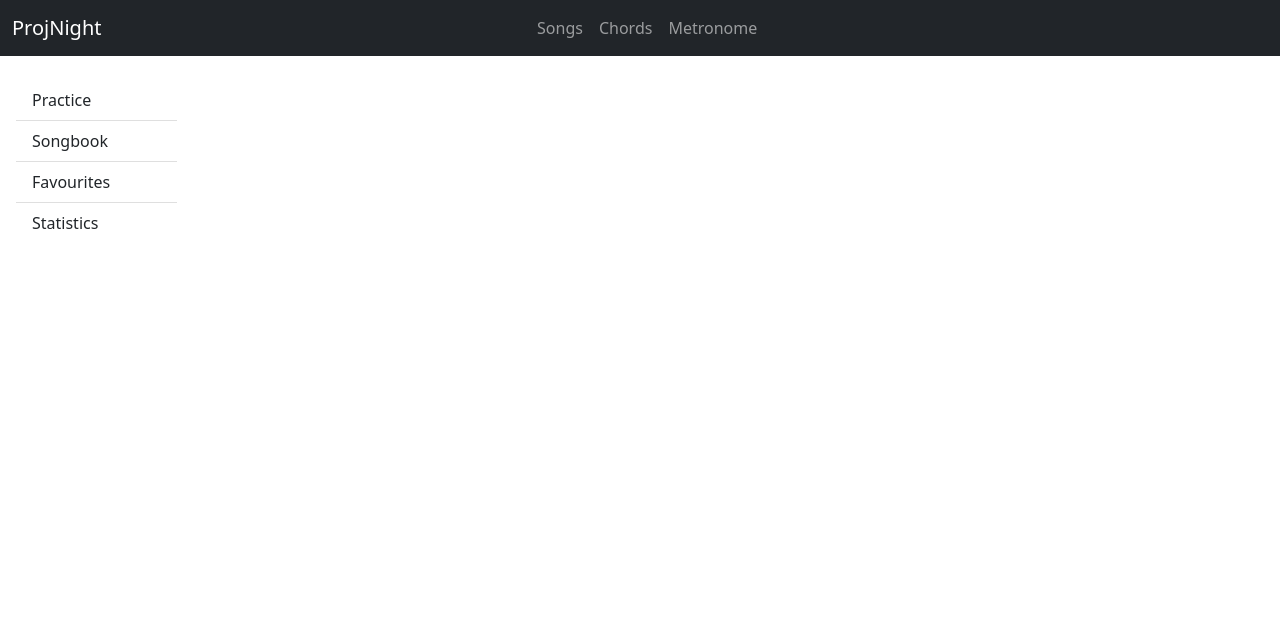
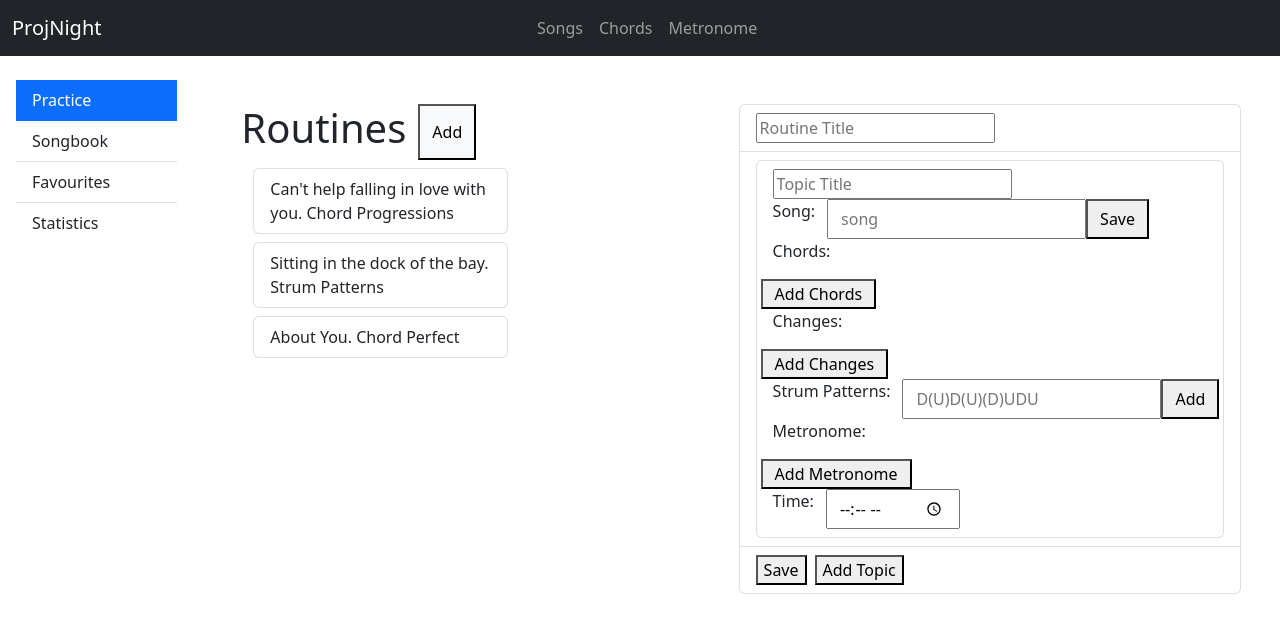
Before and after one commit to Sabin-B-99/ProjectNightingale, an Angular app in the folder ProjectNightingaleFrontend/: page /routines/create in a window 1280 px wide. Before the commit this address led to /. Shown: the top 632 px of the page. Built offline with nearby package versions, Linux system fonts and the light colour scheme.

Commit message:
Minor: Implemented dynamic component for routine creation form

```diff
--- a/ProjectNightingaleFrontend/src/app/app-routing.module.ts
+++ b/ProjectNightingaleFrontend/src/app/app-routing.module.ts
@@ -6,6 +6,7 @@ import {SongbooksComponent} from "./songbook/songbooks.component";
 import {RoutineDetailComponent} from "./routines/routine-detail/routine-detail.component";
 import {RoutinesComponent} from "./routines/routines.component";
 import {SongDetailComponent} from "./songs/song-detail/song-detail.component";
+import {RoutineCreatorComponent} from "./routines/routine-creator/routine-creator.component";
 
 const appRoutes: Routes = [
   {path: '', pathMatch: "full", redirectTo:'/routines'},
@@ -17,7 +18,8 @@ const appRoutes: Routes = [
   {path: 'chords', component: ChordsComponent},
   {path: 'routines', component: RoutinesComponent,
     children: [
-      {path: ':id/topics', component: RoutineDetailComponent}
+      {path: ':id/topics', component: RoutineDetailComponent},
+      {path: 'create', component: RoutineCreatorComponent}
     ]},
 ]
 @NgModule({
--- /dev/null
+++ b/ProjectNightingaleFrontend/src/app/directives/routine-creation-form-host.directive.ts
@@ -0,0 +1,11 @@
+import {Directive, ViewContainerRef} from '@angular/core';
+
+@Directive({
+  selector: '[appRoutineCreationFormHost]'
+})
+export class RoutineCreationFormHostDirective {
+
+
+  constructor(public viewContainerRef: ViewContainerRef) { }
+
+}
--- a/ProjectNightingaleFrontend/src/app/routines/routine-creator/routine-creator.component.html
+++ b/ProjectNightingaleFrontend/src/app/routines/routine-creator/routine-creator.component.html
@@ -1,20 +1,23 @@
 <div class="mt-sm-5">
-  <form class="row-cols-md-auto">
+  <form class="row-cols-md-auto" [formGroup]="routineCreationForm" (ngSubmit)="onRoutineSubmitted()">
     <ul class="list-group container">
       <li class="list-group-item">
         <a>
-          <input type="text" placeholder="Routine Title">
+          <input type="text"
+                 formControlName="titleInput"
+                 placeholder="Routine Title">
         </a>
       </li>
       <li class="list-group-item">
         <a>
-          <app-topic-creator></app-topic-creator>
+          <ng-template appRoutineCreationFormHost></ng-template>
+<!--          <app-topic-creator [parentRoutineFormObservable]="routineFormSubject"></app-topic-creator>-->
         </a>
       </li>
       <li class="list-group-item">
         <a>
           <button type="submit" class="me-sm-1">Save</button>
-          <button type="button" class="ms-sm-1" (click)="topicAdded()">Add Topic</button>
+          <button type="button" class="ms-sm-1" (click)="onAddTopicClicked()">Add Topic</button>
         </a>
       </li>
     </ul>
--- a/ProjectNightingaleFrontend/src/app/routines/routine-creator/routine-creator.component.ts
+++ b/ProjectNightingaleFrontend/src/app/routines/routine-creator/routine-creator.component.ts
@@ -1,14 +1,44 @@
-import { Component } from '@angular/core';
+import {Component, ComponentRef, OnInit, ViewChild} from '@angular/core';
+import {FormControl, FormGroup} from "@angular/forms";
+import {TopicCreatorComponent} from "../routine-detail/topics/topic-creator/topic-creator.component";
+import {Subject} from "rxjs";
+import {RoutineCreationFormHostDirective} from "../../directives/routine-creation-form-host.directive";
+import {Topic} from "../../models/topic-model/topic";
 
 @Component({
   selector: 'app-routine-creator',
   templateUrl: './routine-creator.component.html',
   styleUrls: ['./routine-creator.component.css']
 })
-export class RoutineCreatorComponent {
-  totalTopicInRoutine:number= 0;
+export class RoutineCreatorComponent implements OnInit{
 
-   topicAdded():void  {
-    this.totalTopicInRoutine += 1;
+
+
+
+  routineFormSubject: Subject<FormGroup> = new Subject<FormGroup>();
+  routineCreationForm: FormGroup;
+
+
+  @ViewChild(RoutineCreationFormHostDirective, {static: true})
+  routineCreationFormHost: RoutineCreationFormHostDirective;
+
+
+
+  onRoutineSubmitted() {
+     this.routineFormSubject.next(this.routineCreationForm);
+     console.log(this.routineCreationForm);
+  }
+
+
+  onAddTopicClicked(){
+    const topicFormRef: ComponentRef<TopicCreatorComponent> = this.routineCreationFormHost.viewContainerRef
+       .createComponent<TopicCreatorComponent>(TopicCreatorComponent);
+  }
+
+  ngOnInit(): void {
+     this.routineCreationForm = new FormGroup({
+       'titleInput': new FormControl(null)
+     });
+     this.onAddTopicClicked();
   }
 }
--- a/ProjectNightingaleFrontend/src/app/routines/routine-detail/topics/topic-creator/topic-creator.component.html
+++ b/ProjectNightingaleFrontend/src/app/routines/routine-detail/topics/topic-creator/topic-creator.component.html
@@ -1,25 +1,32 @@
 <div>
-  <div >
+  <form [formGroup]="topicForm">
     <ul class="list-group">
       <li class="list-group-item">
-        <a><input type="text" placeholder="Topic Title"/></a>
+        <a><input type="text"
+                  formControlName = "topicTitleInput"
+                  placeholder="Topic Title"/></a>
         <div class="row">
           <p class="col-sm-auto">Song:</p>
-          <input type="text" placeholder="song" class="col-sm-auto"/>
-          <button class="col-sm-auto">Save</button>
+          <input type="text"
+                 formControlName="topicSongInput"
+                 placeholder="song" class="col-sm-auto"/>
+          <button type="button" class="col-sm-auto">Save</button>
         </div>
         <div class="row">
           <p>Chords:</p>
-          <button class="col-sm-auto">Add Chords</button>
+          <button type="button" class="col-sm-auto">Add Chords</button>
         </div>
         <div class="row">
           <p>Changes:</p>
-          <button class="col-sm-auto">Add Changes</button>
+          <button type="button" class="col-sm-auto">Add Changes</button>
         </div>
         <div class="row">
           <p class="col-sm-auto">Strum Patterns:</p>
-          <input type="text" placeholder="D(U)D(U)(D)UDU" class="col-sm-auto"/>
-          <button class="col-sm-auto">Add</button>
+          <input type="text"
+                 placeholder="D(U)D(U)(D)UDU"
+                 formControlName="topicStrumPatternInput"
+                 class="col-sm-auto"/>
+          <button type="button" class="col-sm-auto">Add</button>
         </div>
         <div class="row">
           <p>Metronome:</p>
@@ -27,9 +34,11 @@
         </div>
         <div class="row">
           <p class="col-sm-auto">Time:</p>
-          <input type="time" class="col-sm-auto"/>
+          <input type="time"
+                 formControlName="topicTimeInput"
+                 class="col-sm-auto"/>
         </div>
       </li>
     </ul>
-  </div>
+  </form>
 </div>
--- a/ProjectNightingaleFrontend/src/app/routines/routine-detail/topics/topic-creator/topic-creator.component.ts
+++ b/ProjectNightingaleFrontend/src/app/routines/routine-detail/topics/topic-creator/topic-creator.component.ts
@@ -1,10 +1,36 @@
-import { Component } from '@angular/core';
+import {AfterViewInit, Component, Input, OnDestroy, OnInit} from '@angular/core';
+import {FormControl, FormGroup} from "@angular/forms";
+import {Observable, Subject, Subscription} from "rxjs";
 
 @Component({
   selector: 'app-topic-creator',
   templateUrl: './topic-creator.component.html',
   styleUrls: ['./topic-creator.component.css']
 })
-export class TopicCreatorComponent {
+export class TopicCreatorComponent implements OnInit, OnDestroy, AfterViewInit{
 
+  @Input() parentRoutineFormObservable: Observable<FormGroup> = new Observable();
+  parentRoutineFormSubscription: Subscription;
+
+  topicForm: FormGroup;
+
+  ngOnInit(): void {
+    this.topicForm = new FormGroup<any>({
+      'topicTitleInput': new FormControl(null),
+      'topicSongInput': new FormControl(null),
+      'topicStrumPatternInput': new FormControl(null),
+      'topicTimeInput': new FormControl(null)
+    });
+  }
+
+  ngOnDestroy(): void {
+    this.parentRoutineFormSubscription.unsubscribe();
+  }
+
+  ngAfterViewInit(): void {
+    this.parentRoutineFormSubscription = this.parentRoutineFormObservable
+      .subscribe((parentRoutineForm: FormGroup) =>{
+        console.log(parentRoutineForm);
+      });
+  }
 }
--- a/ProjectNightingaleFrontend/src/app/routines/routine-list/routine-list.component.html
+++ b/ProjectNightingaleFrontend/src/app/routines/routine-list/routine-list.component.html
@@ -4,8 +4,8 @@
       <div class="row">
         <h1 class="col-sm-auto">Routines</h1>
         <button type="button"
-                class="col-md-auto me-auto bg-light"
-                (click)="onRoutineAddBtnClicked()">Add</button>
+                (click)="onAddRoutineButtonClicked()"
+                class="col-md-auto me-auto bg-light">Add</button>
       </div>
       <div class="container mt-sm-2" *ngFor="let routine of routines; let id = index">
         <ul class="list-group col-md-7">
--- a/ProjectNightingaleFrontend/src/app/routines/routine-list/routine-list.component.ts
+++ b/ProjectNightingaleFrontend/src/app/routines/routine-list/routine-list.component.ts
@@ -10,8 +10,6 @@ import {ActivatedRoute, Params, Router} from "@angular/router";
 })
 export class RoutineListComponent implements OnInit{
 
-  @Output()
-  routineAddBtnClickEmitter: EventEmitter<void> = new EventEmitter<void>();
 
   public routines: Routine[];
   constructor(private routineService: RoutineService,
@@ -26,7 +24,7 @@ export class RoutineListComponent implements OnInit{
     this.router.navigate([id, 'topics'], {relativeTo: this.route});
   }
 
-  onRoutineAddBtnClicked() {
-    this.routineAddBtnClickEmitter.emit();
+  onAddRoutineButtonClicked(): void{
+    this.router.navigate(['create'], {relativeTo: this.route});
   }
 }
```
Also changed, not shown: ProjectNightingaleFrontend/src/app/app.module.ts (+7 -2 lines), ProjectNightingaleFrontend/src/app/services/routine-creator.service.ts (added, +9 -0 lines).
